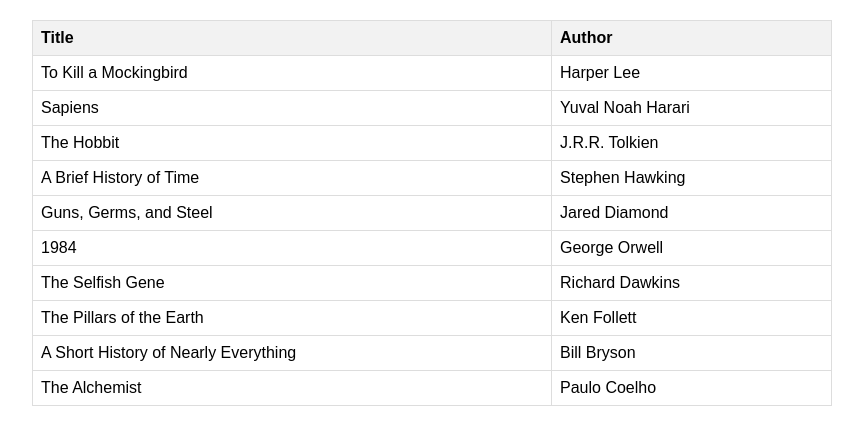
After one commit to iamhappycoder/test-project, a PHP site: template src/Interfaces/Http/Templates/listBooks.php in a window 1280 px wide. The commit adds this page. Shown: the top 445 px of the page, without its empty margins (208-1071 px from the left). Run offline with PHP 8.4, Linux system fonts and the light colour scheme; the template is opened without the code that fills it, so the values that code supplies are empty.

Commit message:
Implement ListBooksController

```diff
--- a/composer.json
+++ b/composer.json
@@ -2,7 +2,8 @@
     "name": "transfermate/test-project",
     "type": "project",
     "require-dev": {
-        "phpunit/phpunit": "^11.4"
+        "phpunit/phpunit": "^11.4",
+        "ext-dom": "*"
     },
     "require": {
         "vlucas/phpdotenv": "^5.6",
--- /dev/null
+++ b/public/css/styles.css
@@ -0,0 +1,4 @@
+body { font-family: Arial, sans-serif; max-width: 800px; margin: 0 auto; padding: 20px; }
+table { width: 100%; border-collapse: collapse; }
+th, td { border: 1px solid #ddd; padding: 8px; text-align: left; }
+thead { background-color: #f2f2f2; }
--- /dev/null
+++ b/public/js/book_listing.js
@@ -0,0 +1,34 @@
+var BOOKS = [
+    { id: 1, title: 'To Kill a Mockingbird', author_name: 'Harper Lee' },
+    { id: 2, title: 'Sapiens', author_name: 'Yuval Noah Harari' },
+    { id: 3, title: 'The Hobbit', author_name: 'J.R.R. Tolkien' },
+    { id: 4, title: 'A Brief History of Time', author_name: 'Stephen Hawking'  },
+    { id: 5, title: 'Guns, Germs, and Steel', author_name: 'Jared Diamond' },
+    { id: 6, title: '1984', author_name: 'George Orwell' },
+    { id: 7, title: 'The Selfish Gene', author_name: 'Richard Dawkins' },
+    { id: 8, title: 'The Pillars of the Earth', author_name: 'Ken Follett' },
+    { id: 9, title: 'A Short History of Nearly Everything', author_name: 'Bill Bryson' },
+    { id: 10, title: 'The Alchemist', author_name: 'Paulo Coelho' }
+];
+
+function BookListing() {
+    this.booksBody = document.getElementById('booksBody');
+    this.render();
+}
+
+BookListing.prototype.render = function() {
+    var html = '';
+    for (var i = 0; i < BOOKS.length; i++) {
+        var book = BOOKS[i];
+        html += '<tr>' +
+            '<td>' + book.title + '</td>' +
+            '<td>' + book.author_name + '</td>' +
+            '</tr>';
+    }
+
+    this.booksBody.innerHTML = html;
+};
+
+window.onload = function() {
+    new BookListing();
+};
--- a/src/App.php
+++ b/src/App.php
@@ -34,4 +34,9 @@ class App
 
         return self::$pdo;
     }
+
+    public static function getAppDirectory(): string
+    {
+        return dirname(__DIR__);
+    }
 }
--- /dev/null
+++ b/src/Interfaces/Http/Templates/listBooks.php
@@ -0,0 +1,21 @@
+<!DOCTYPE html>
+<html lang="en">
+<head>
+    <meta charset="UTF-8">
+    <title>Books</title>
+    <link rel="stylesheet" href="css/styles.css">
+</head>
+<body>
+    <table id="booksTable">
+        <thead>
+        <tr>
+            <th>Title</th>
+            <th>Author</th>
+        </tr>
+        </thead>
+        <tbody id="booksBody"></tbody>
+    </table>
+
+    <script src="js/book_listing.js"></script>
+</body>
+</html>
```
Also changed, not shown: public/index.php (+10 -1 lines), src/Interfaces/Http/Controllers/Books/ListBooksController.php (added, +15 -0 lines), src/Interfaces/Http/Controllers/Controller.php (added, +15 -0 lines), src/Interfaces/Http/Views/HTMLView.php (added, +17 -0 lines), src/Interfaces/Http/Views/ViewInterface.php (added, +10 -0 lines), tests/Feature/Books/ListBooksFeatureTest.php (added, +29 -0 lines).
